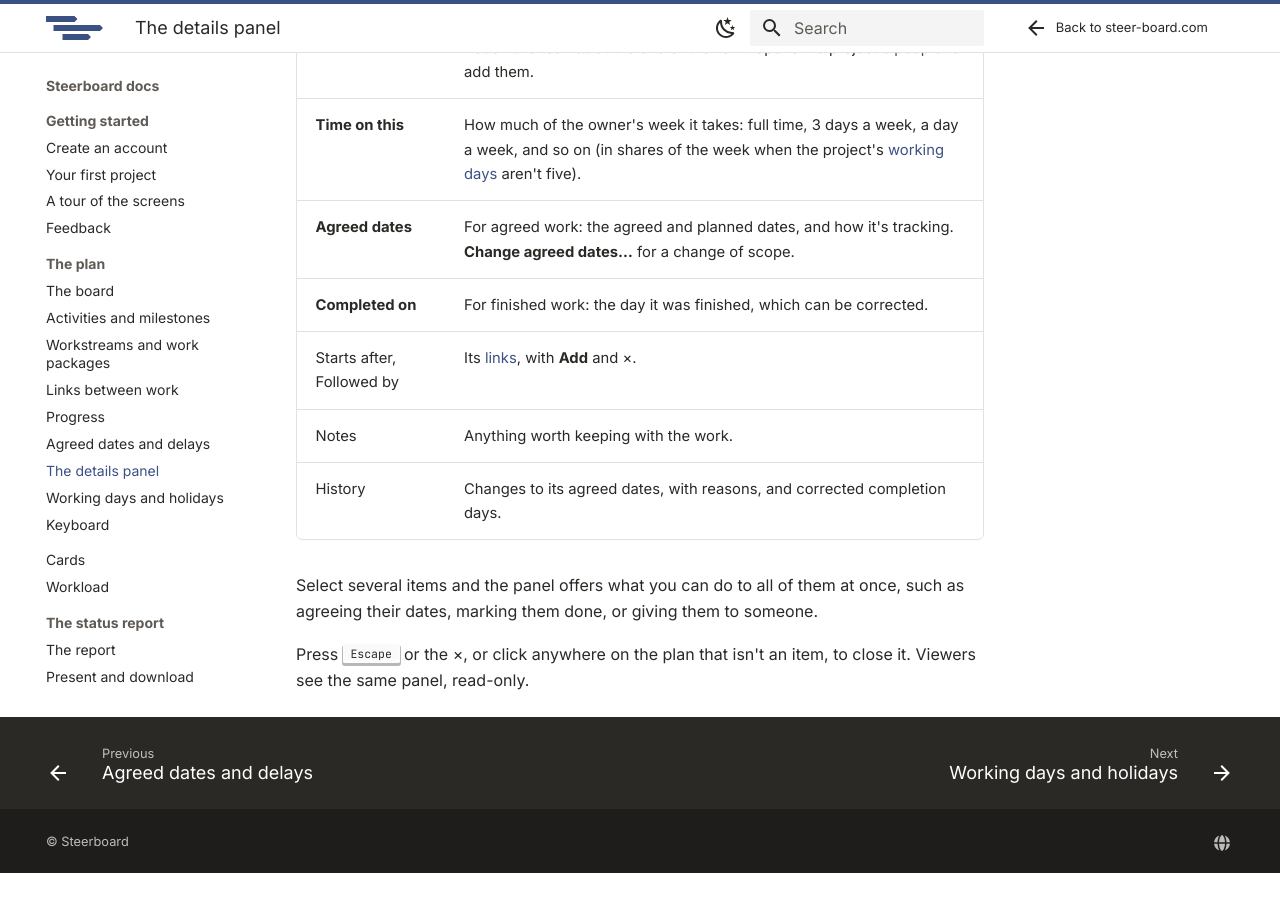
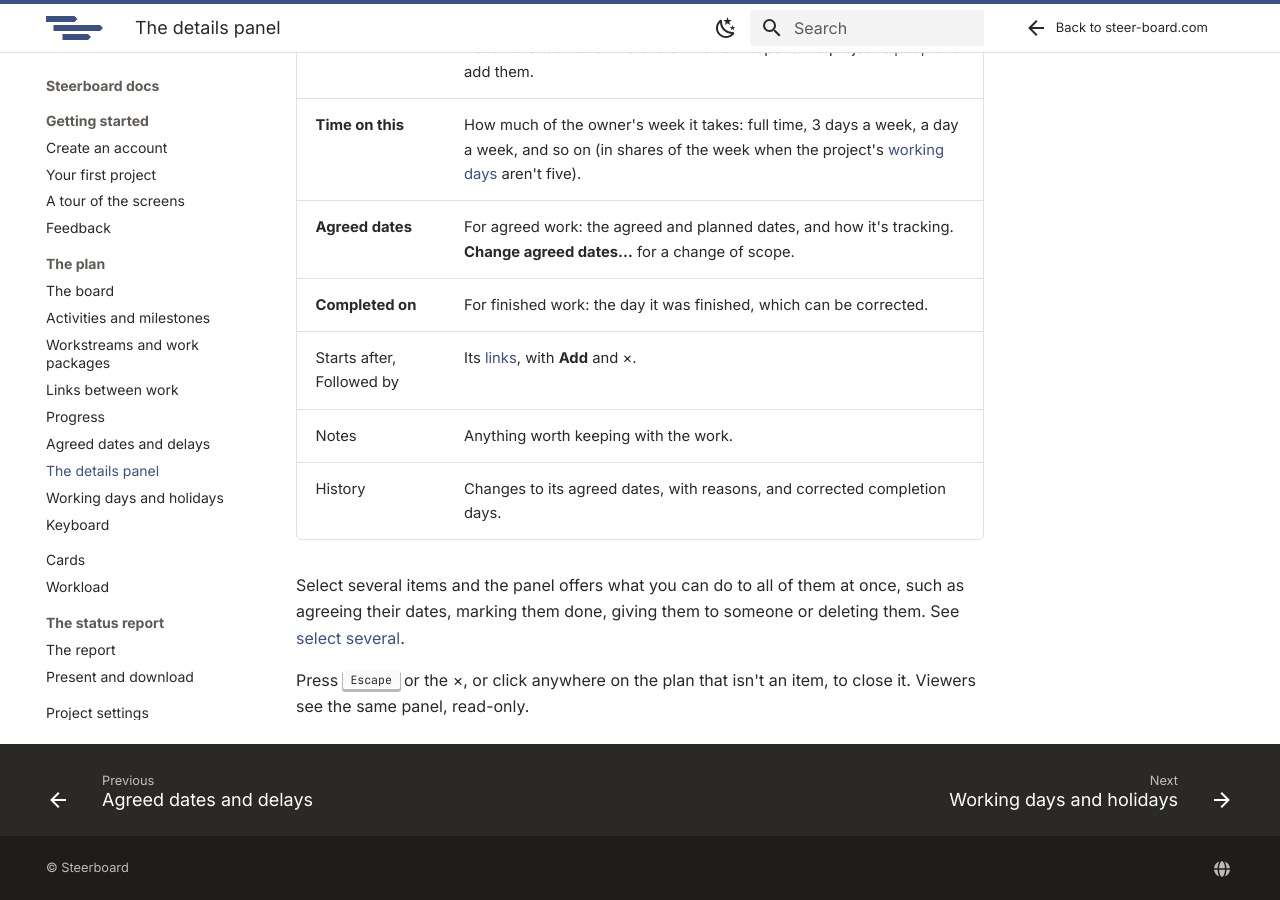
Before and after one commit to mistahcase/steerboard-docs, an MkDocs documentation site: the page built from pages/plan/details.md, in a window 1280 px wide and 900 px high, scrolled down 1330 px. Built offline with MkDocs 1.6.1 and Material for MkDocs 9.7.7, drawn with Linux system fonts in a browser that asks for light colours; before the commit the page ends 2203 px from its top, so only the background shows below that.

Commit message:
Docs: deleting several from the panel, and the selection box among the marks
Co-Authored-By: Claude Fable 5.2 <noreply@anthropic.com>

```diff
--- a/coverage.json
+++ b/coverage.json
@@ -68,7 +68,7 @@
         "src/components/WorkstreamFilter.tsx",
         "src/gantt/Gantt.tsx"
       ],
-      "reviewed": "a55e0ae8d6c4f0f20318c8307e7a9b6477d845d1"
+      "reviewed": "e2270077cc37920ed88473d4c860b732dfda7573"
     },
     "plan/links.md": {
       "covers": [
--- a/pages/plan/details.md
+++ b/pages/plan/details.md
@@ -31,8 +31,8 @@ agreed before it can start. Agreed work has its status there (**Not started**,
 | History | Changes to its agreed dates, with reasons, and corrected completion days. |
 
 Select several items and the panel offers what you can do to all of them at
-once, such as agreeing their dates, marking them done, or giving them to
-someone.
+once, such as agreeing their dates, marking them done, giving them to
+someone or deleting them. See [select several](items.md#select-several).
 
 Press <kbd>Escape</kbd> or the ×, or click anywhere on the plan that isn't
 an item, to close it. Viewers see the same panel, read-only.
```
Also changed, not shown: pages/reference/marks.md (+1 -0 lines).
